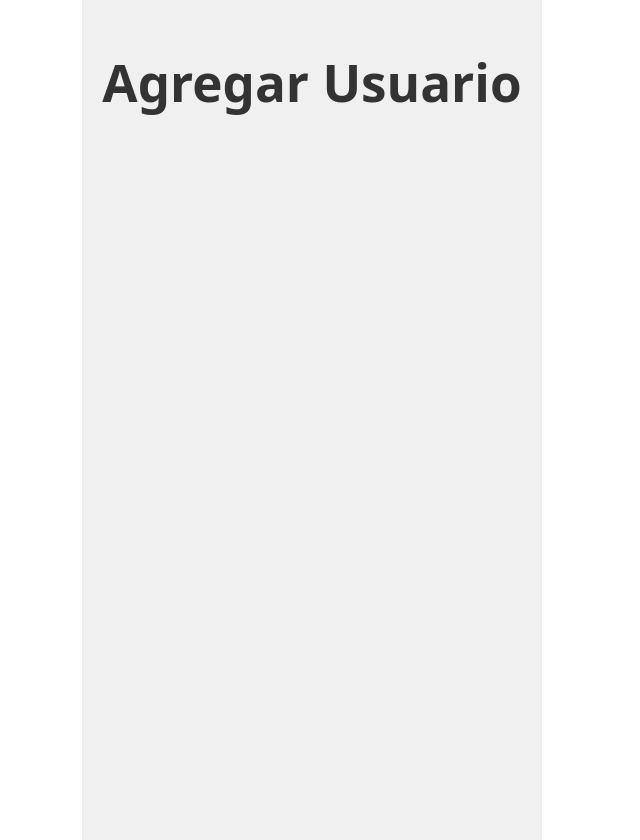
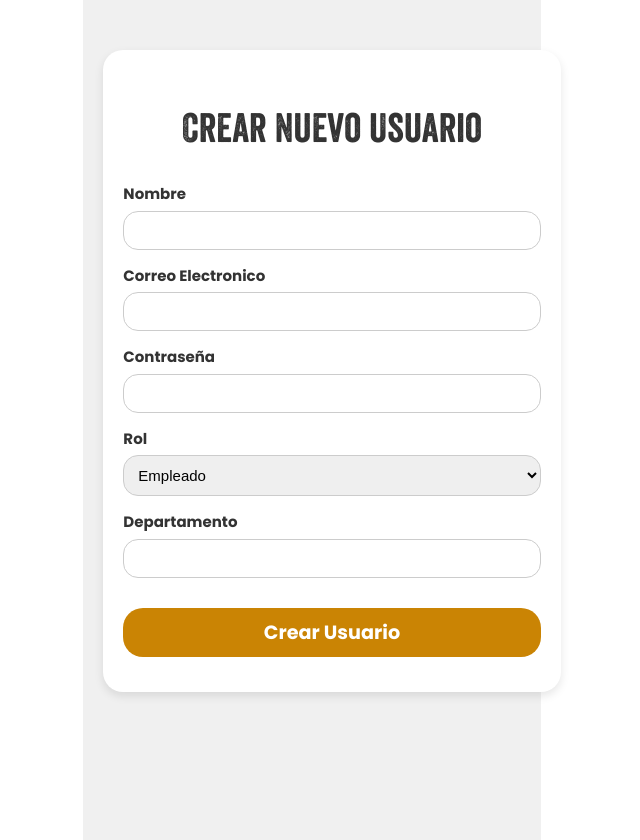
Before and after one commit to Nesz-ux/recetasDasa, a React (Vite) app: page /add-user in a window 1280 px wide. Shown: the whole page, without its empty margins (328-968 px from the left). Built offline with nearby package versions, Linux system fonts and the light colour scheme; a web font is replaced by a local one.

Commit message:
Agregar Usuario terminado

```diff
--- a/src/assets/styles/AddUserStyle.css
+++ b/src/assets/styles/AddUserStyle.css
@@ -0,0 +1,71 @@
+@font-face {
+    font-family: "Veneer";
+    src: url("../fonts/Veneer.ttf") format("truetype");
+}
+
+.create-user {
+  width: 100%;
+  max-width: 500px;
+  margin: 50px auto;
+  padding: 20px;
+  background-color: #fff;
+  border-radius: 20px;
+  box-shadow: 0 4px 10px rgba(0, 0, 0, 0.1);
+  margin-top: 30px;
+}
+
+.create-user h2{
+    text-align: center;
+    margin-bottom: 20px;
+    font-family: "Veneer", sans-serif;
+    font-size: 2.5rem;
+}
+
+.create-user-form .form-group {
+    margin-bottom: 15px;
+}
+.create-user-form .form-group label {
+    display: block;
+    margin-bottom: 5px;
+    font-family: "Poppins", sans-serif;
+    font-size: 15px;
+    text-align: left;
+    font-weight: bold;
+}
+
+.create-user-form .form-group input,
+.create-user-form .form-group select {
+    width: 100%;
+    padding: 10px;
+    font-size: 15px;
+    border: 1px solid #ccc;
+    border-radius: 15px;
+    box-sizing: border-box;
+}
+
+.create-user-form .form-group input:hover,
+.create-user-form .form-group select:focus{
+    border-color: #007bff;
+    outline: none;
+    box-shadow: 0 0 5px rgba(0, 123, 255, 0.5);
+}
+
+.submit-buton {
+    display: inline-block;
+    width: 100%;
+    padding: 10px;
+    background-color: #ca8404;
+    color: #FFF;
+    font-family: "Poppins", sans-serif;
+    font-size: 1.2rem;
+    font-weight: bold;
+    border: none;
+    border-radius: 20px;
+    cursor: pointer;
+    transition: background-color 0.3s ease;
+    margin-top: 30px;
+}
+
+.submit-buton:hover {
+    background-color: #d89a27;
+}
--- a/src/pages/AddUserForm.tsx
+++ b/src/pages/AddUserForm.tsx
@@ -1,10 +1,10 @@
 import React, { useState } from "react";
-import { useNavigate } from "react-router-dom";
+//import { useNavigate } from "react-router-dom";
 import "../assets/styles/AddUserStyle.css";
 import { API_BASE_URL } from "../utils/config";
 
 const AddUserForm: React.FC = () => {
-  const navigate = useNavigate();
+  //const navigate = useNavigate();
   const [formData, setFormData] = useState({
     username: "",
     email: "",
@@ -13,7 +13,9 @@ const AddUserForm: React.FC = () => {
     departamento: "",
   });
 
-  const handleChangeData = (event: React.ChangeEvent<HTMLInputElement>) => {
+  const handleChangeData = (
+    event: React.ChangeEvent<HTMLInputElement | HTMLSelectElement>
+  ) => {
     const { name, value } = event.target;
     setFormData((prevData) => ({
       ...prevData,
@@ -21,9 +23,109 @@ const AddUserForm: React.FC = () => {
     }));
   };
 
+  const token = localStorage.getItem("token");
+
+  const handleSubmit = async (event: React.FormEvent<HTMLFormElement>) => {
+    event.preventDefault();
+
+    if (!token) {
+      alert("No tienes un token. Inicia Sesión para continuar.");
+      return;
+    }
+
+    try {
+      const response = await fetch(`${API_BASE_URL}/user/register`, {
+        method: "POST",
+        headers: {
+          "Content-Type": "application/json",
+          Authorization: `Bearer ${token}`,
+        },
+        body: JSON.stringify(formData),
+      });
+
+      if (response.ok) {
+        console.log("Usuario creado exitosamente");
+        alert("Usuario creado exitosamente");
+      } else {
+        const errorData = await response.json();
+        console.error("Error al crear el usuario: ", errorData);
+        alert(errorData.message || "Error al crear el usuario");
+      }
+    } catch (error) {
+      console.error("Error en la solicitud: ", error);
+      alert("Error al conectar con el servidor");
+    }
+  };
+
   return (
-    <div>
-      <h1>Agregar Usuario</h1>
+    <div className="create-user">
+      <h2>Crear Nuevo Usuario</h2>
+      <form className="create-user-form" onSubmit={handleSubmit}>
+        <div className="form-group">
+          <label htmlFor="username">Nombre</label>
+          <input
+            type="text"
+            id="username"
+            name="username"
+            value={formData.username}
+            onChange={handleChangeData}
+            required
+          />
+        </div>
+
+        <div className="form-group">
+          <label htmlFor="email">Correo Electronico</label>
+          <input
+            type="email"
+            id="email"
+            name="email"
+            value={formData.email}
+            onChange={handleChangeData}
+            required
+          />
+        </div>
+
+        <div className="form-group">
+          <label htmlFor="password">Contraseña</label>
+          <input
+            type="password"
+            id="password"
+            name="password"
+            value={formData.password}
+            onChange={handleChangeData}
+            required
+          />
+        </div>
+
+        <div className="form-group">
+          <label htmlFor="rol">Rol</label>
+          <select
+            name="rol"
+            id="rol"
+            value={formData.rol}
+            onChange={handleChangeData}
+          >
+            <option value="Empleado">Empleado</option>
+            <option value="Administrador">Administrador</option>
+          </select>
+        </div>
+
+        <div className="form-group">
+          <label htmlFor="departamento">Departamento</label>
+          <input
+            type="text"
+            id="departamento"
+            name="departamento"
+            value={formData.departamento}
+            onChange={handleChangeData}
+            required
+          />
+
+          <button type="submit" className="submit-buton">
+            Crear Usuario
+          </button>
+        </div>
+      </form>
     </div>
   );
 };
```
